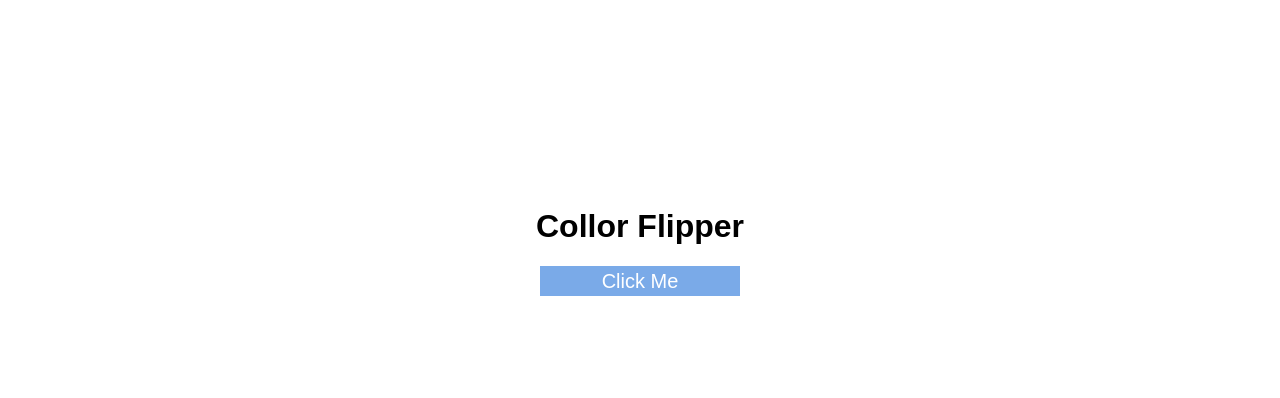
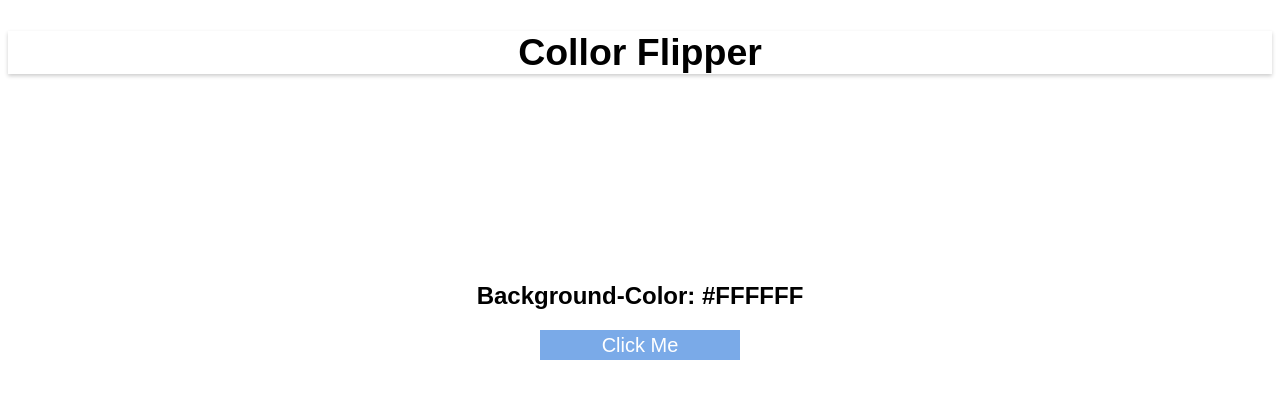
Before and after one commit to KevenDev/COLOR-FLIPPER, a plain HTML site: page index.html in a window 1280 px wide. Drawn offline with Linux system fonts and the light colour scheme.

Commit message:
feat: added navbar

```diff
--- a/index.html
+++ b/index.html
@@ -8,8 +8,12 @@
   <link rel="stylesheet" href="style.css">
 </head>
 <body>
+  <nav>
+    <h1>Collor Flipper</h1>
+  </nav>
   <div class="container">
-      <h1>Collor Flipper</h1>
+      <h2>Background-Color: <span class="color">
+      #FFFFFF </span> </h2>
       <button class="btn" id="btn-click"> Click Me</button>
   </div>
   <script src="app.js"></script>
--- a/style.css
+++ b/style.css
@@ -1,3 +1,10 @@
+nav {
+  box-shadow: 0 2px 4px 0 rgba(0,0,0,.2);
+  text-align: center;
+  font-family: Arial, Helvetica, sans-serif;
+  font-size: 25px;
+}
+
 .container{
   font-family: Arial, Helvetica, sans-serif;
   text-align: center;
```
